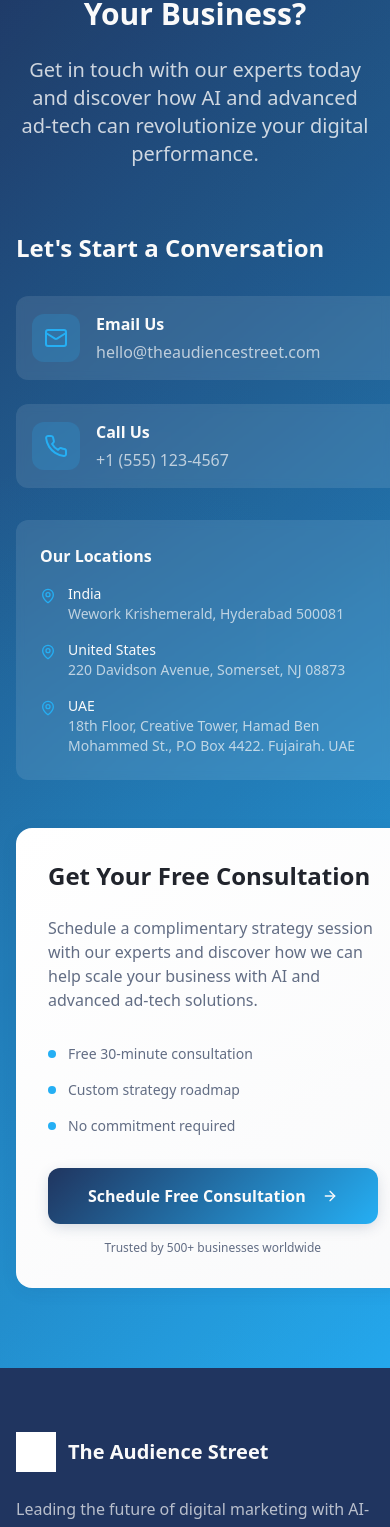
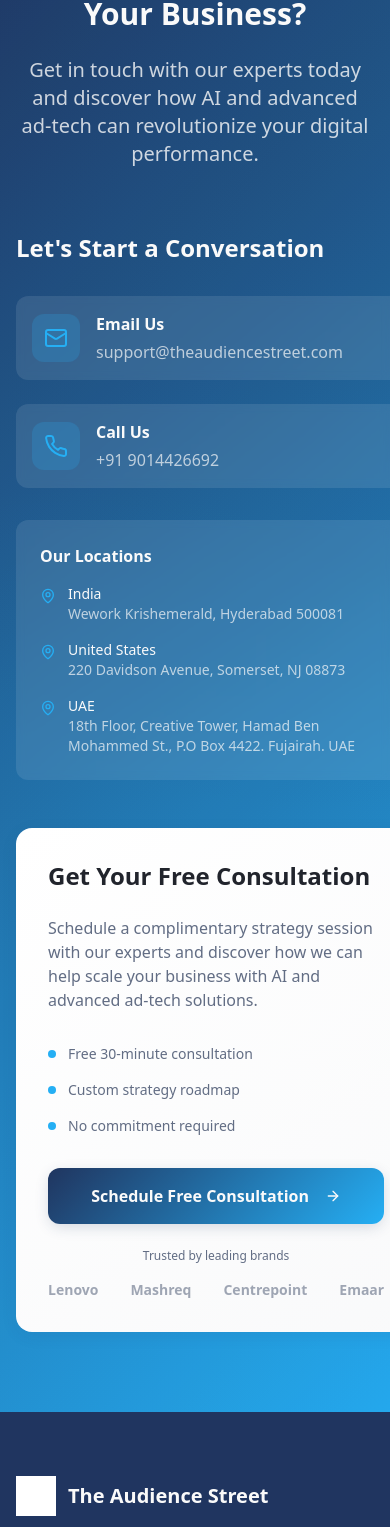
Before and after one commit to AJ2025dev/audience-street-revamp, a React (Vite) app: page / in a window 390 px wide. Shown: the part 6191-7718 px from the top of the page. Built offline with nearby package versions, Linux system fonts and the light colour scheme.

Commit message:
Update contact information and add trusted brands
Update email and phone number in the contact section. Add logos for Lenovo, Mashreq, Centrepoint, and Emaar to the "Trusted by leading brands" section.

```diff
--- a/src/components/Contact.tsx
+++ b/src/components/Contact.tsx
@@ -6,14 +6,14 @@ const Contact = () => {
     {
       icon: Mail,
       title: "Email Us",
-      details: "hello@theaudiencestreet.com",
-      action: "mailto:hello@theaudiencestreet.com"
+      details: "support@theaudiencestreet.com",
+      action: "mailto:support@theaudiencestreet.com"
     },
     {
       icon: Phone,
       title: "Call Us",
-      details: "+1 (555) 123-4567",
-      action: "tel:+15551234567"
+      details: "+91 9014426692",
+      action: "tel:+919014426692"
     }
   ];
 
@@ -126,9 +126,17 @@ const Contact = () => {
                 <ArrowRight className="w-5 h-5 ml-2 group-hover:translate-x-1 transition-transform" />
               </Button>
 
-              <p className="text-xs text-muted-foreground text-center mt-4">
-                Trusted by 500+ businesses worldwide
-              </p>
+              <div className="text-center mt-6">
+                <p className="text-xs text-muted-foreground mb-4">
+                  Trusted by leading brands
+                </p>
+                <div className="flex items-center justify-center gap-8 opacity-60">
+                  <div className="text-sm font-semibold text-muted-foreground">Lenovo</div>
+                  <div className="text-sm font-semibold text-muted-foreground">Mashreq</div>
+                  <div className="text-sm font-semibold text-muted-foreground">Centrepoint</div>
+                  <div className="text-sm font-semibold text-muted-foreground">Emaar</div>
+                </div>
+              </div>
             </div>
           </div>
         </div>
```
